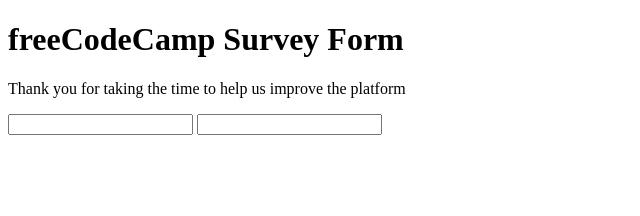
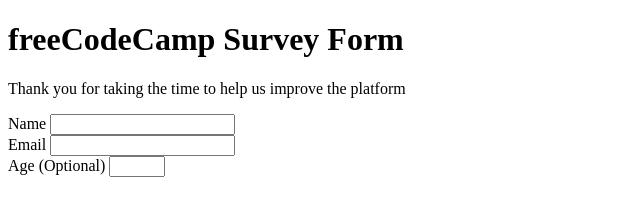
Before and after one commit to ausiemass/santiago-austin, a plain HTML site: page index.html in a window 1280 px wide. Shown: the whole page, without its empty margins (0-640 px from the left). Drawn offline with Linux system fonts and the light colour scheme.

Commit message:
9 and 10

```diff
--- a/index.html
+++ b/index.html
@@ -13,9 +13,15 @@
     </p>
 
     <form id="survey-form">
-      <input id="name" type="text" />
-      <input type="email" name="email" id="email" />
-      <imput id="number" type="number"/>
+      <label for="name" id="name-label">
+        Name <input id="name" type="text"
+      /></label>
+      <label for="email" id="email-label"
+        >Email <input type="email" name="email" id="email"
+      /></label>
+      <label for="number" id="number-label"
+        >Age (Optional) <input id="number" type="number" min="10" max="99" />
+      </label>
     </form>
 
     <script src="https://cdn.freecodecamp.org/testable-projects-fcc/v1/bundle.js"></script>
```
